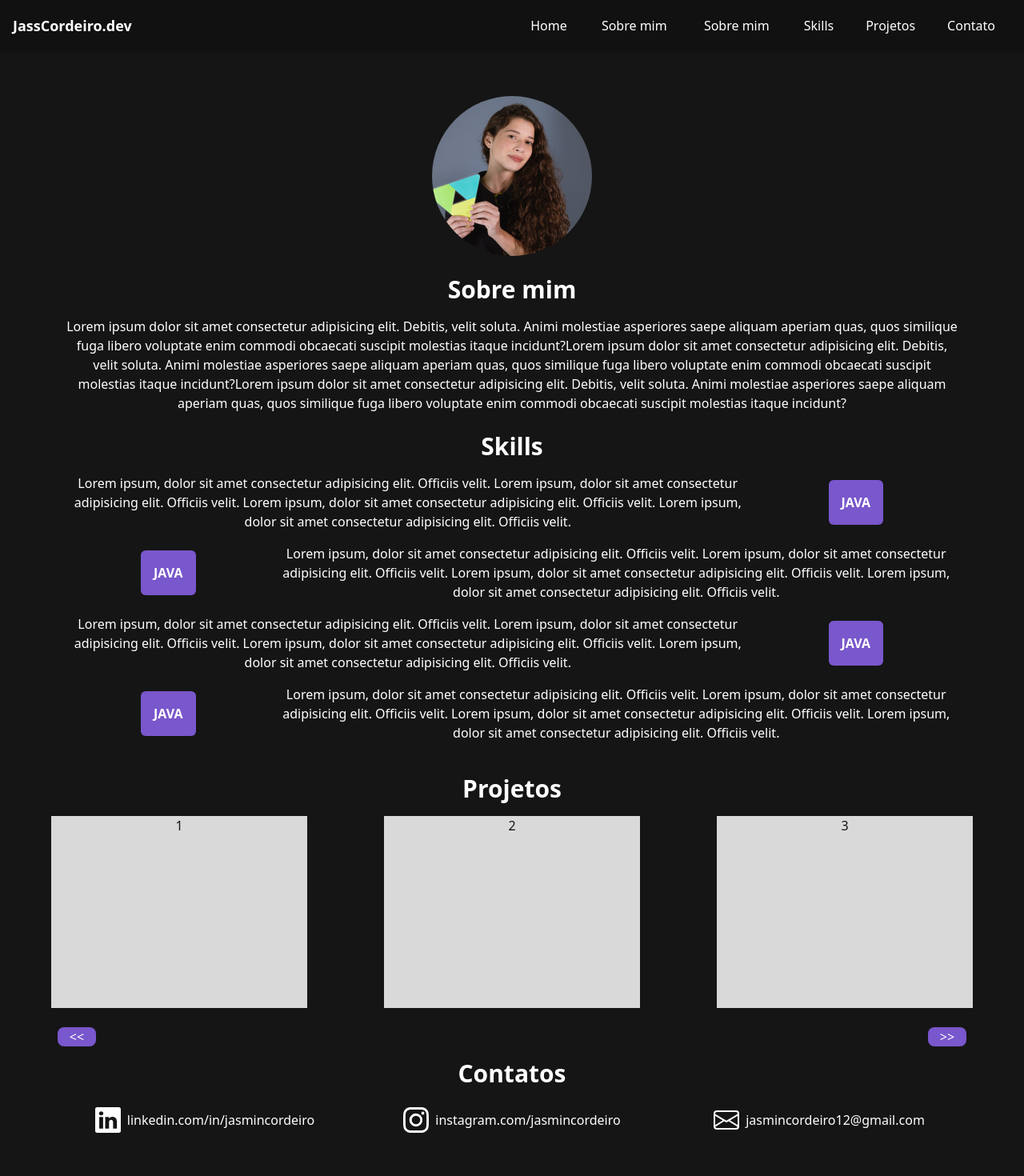
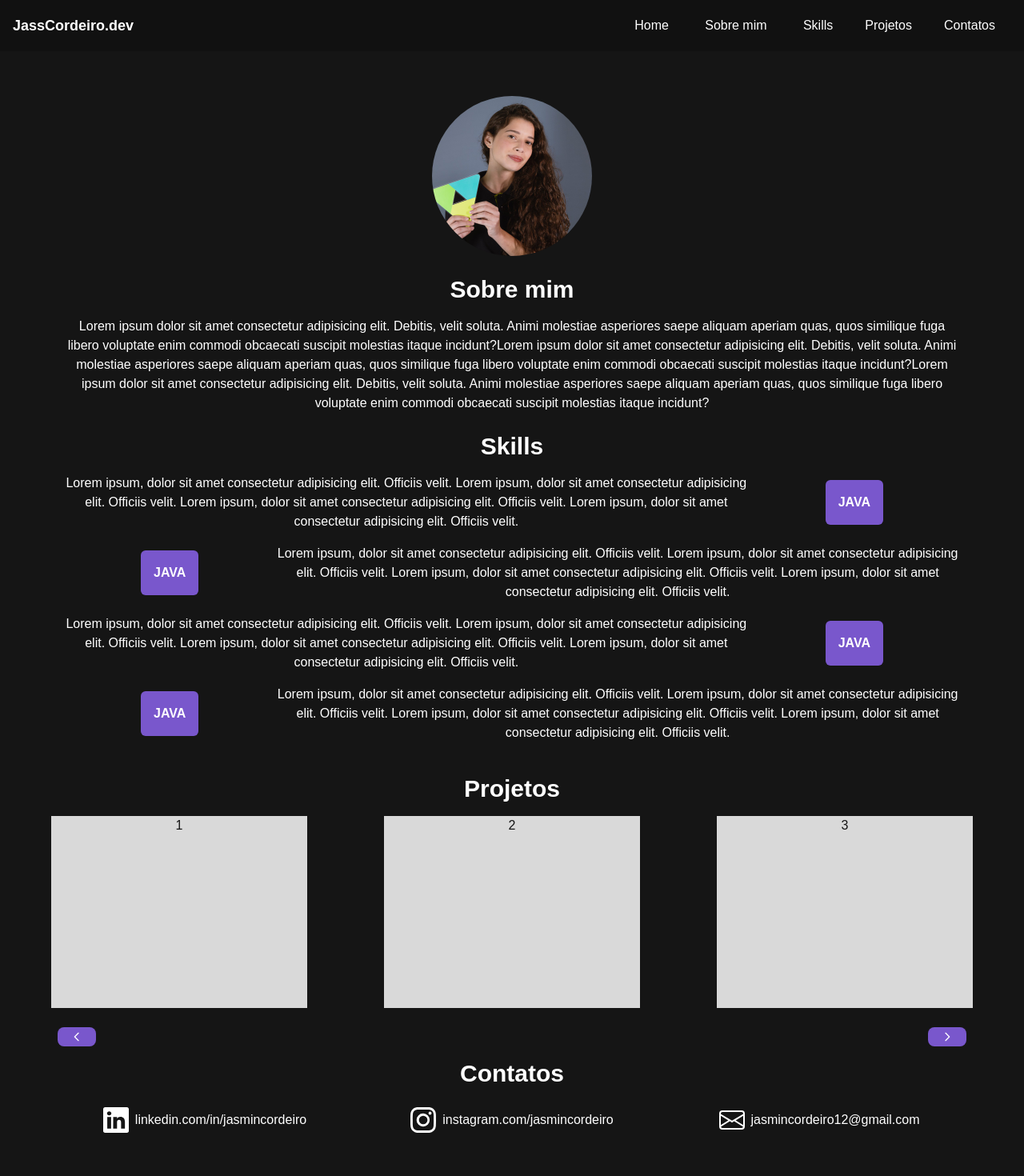
Before and after one commit to JasminCordeiro/PortfolioAngular, an Angular app: page / in a window 1280 px wide. Shown: the top 1470 px of the page at 80% size. Built offline with nearby package versions, Linux system fonts and the light colour scheme.

Commit message:
Some updates

```diff
--- a/src/app/components/carousel/carousel.component.html
+++ b/src/app/components/carousel/carousel.component.html
@@ -1,5 +1,5 @@
-<div class="text-center">
-  <h1 class="text-3xl font-bold">Projetos</h1>
+<div class=" text-center">
+  <h1 id="projetos"class="text-3xl font-bold">Projetos</h1>
 
   <!-- Conteúdo do carrossel -->
   <div class="flex flex-col md:flex-row mt-4 justify-between items-center">
@@ -31,7 +31,17 @@
 
   <!-- Botões de navegação -->
   <div class="flex justify-between items-center mt-4">
-    <button #prevButton class="flex justify-center items-center w-12 h-6 bg-mypurple text-white rounded-lg m-2"><<</button>
-    <button #nextButton class="flex justify-center items-center w-12 h-6 bg-mypurple text-white rounded-lg m-2">>></button>
+    <button #prevButton class="flex justify-center items-center w-12 h-6 bg-mypurple text-white rounded-lg m-2">
+      <svg xmlns="http://www.w3.org/2000/svg" fill="none" viewBox="0 0 24 24" stroke="currentColor" class="w-4 h-4">
+        <path stroke-linecap="round" stroke-linejoin="round" stroke-width="2" d="M15 19l-7-7 7-7" />
+      </svg>
+    </button>
+
+    <button #nextButton class="flex justify-center items-center w-12 h-6 bg-mypurple text-white rounded-lg m-2">
+      <svg xmlns="http://www.w3.org/2000/svg" fill="none" viewBox="0 0 24 24" stroke="currentColor" class="w-4 h-4">
+        <path stroke-linecap="round" stroke-linejoin="round" stroke-width="2" d="M9 5l7 7-7 7" />
+      </svg>
+    </button>
+
   </div>
 </div>
--- a/src/app/components/header/header.component.html
+++ b/src/app/components/header/header.component.html
@@ -1,4 +1,4 @@
-<header class="flex items-center justify-between bg-myblackone px-4 py-2 text-white">
+<header id="home" class="flex items-center justify-between bg-myblackone px-4 py-2 text-white">
   <div class="flex items-center">
     <div>
       <h3 class="logo mr-4 font-bold text-lg">JassCordeiro.dev</h3>
@@ -7,12 +7,11 @@
 
   <nav class="hidden md:flex items-center "> <!-- Hide on small screens -->
     <ul class="flex justify-center">
-      <li class="wt-28 h-12 flex justify-center items-center nav-item hover:bg-mypurple rounded-lg cursor-pointer"><a class="w-full h-full flex justify-center items-center">Home</a></li>
-      <li class="w-32 h-12 flex justify-center items-center nav-item hover:bg-mypurple rounded-lg cursor-pointer"><a class="w-full h-full flex justify-center items-center">Sobre mim</a></li>
-      <li class="w-32 h-12 flex justify-center items-center nav-item hover:bg-mypurple rounded-lg cursor-pointer"><a class="w-full h-full flex justify-center items-center">Sobre mim</a></li>
-      <li class="wt-28 h-12 flex justify-center items-center nav-item hover:bg-mypurple rounded-lg cursor-pointer"><a class="w-full h-full flex justify-center items-center">Skills</a></li>
-      <li class="wt-28 h-12 flex justify-center items-center nav-item hover:bg-mypurple rounded-lg cursor-pointer"><a class="w-full h-full flex justify-center items-center">Projetos</a></li>
-      <li class="wt-28 h-12 flex justify-center items-center nav-item hover:bg-mypurple rounded-lg cursor-pointer"><a class="w-full h-full flex justify-center items-center">Contato</a></li>
+      <li class="wt-28 h-12 flex justify-center items-center nav-item hover:bg-mypurple rounded-lg cursor-pointer"><a href="#home" class="w-full h-full flex justify-center items-center">Home</a></li>
+      <li class="w-32 h-12 flex justify-center items-center nav-item hover:bg-mypurple rounded-lg cursor-pointer"><a href="#sobreMim" class="w-full h-full flex justify-center items-center">Sobre mim</a></li>
+      <li class="wt-28 h-12 flex justify-center items-center nav-item hover:bg-mypurple rounded-lg cursor-pointer"><a href="#skills" class="w-full h-full flex justify-center items-center">Skills</a></li>
+      <li class="wt-28 h-12 flex justify-center items-center nav-item hover:bg-mypurple rounded-lg cursor-pointer"><a href="#projetos" class="w-full h-full flex justify-center items-center">Projetos</a></li>
+      <li class="wt-28 h-12 flex justify-center items-center nav-item hover:bg-mypurple rounded-lg cursor-pointer"><a href="#contatos" class="w-full h-full flex justify-center items-center">Contatos</a></li>
     </ul>
   </nav>
 
@@ -30,11 +29,11 @@
     <div class="fixed inset-0 z-50  bg-opacity-75 flex justify-center items-center text-center">
       <div class="bg-mybg rounded-lg p-4 border">
         <ul class="flex flex-col">
-          <li class="nav-item hover:bg-mypurple rounded-lg cursor-pointer mb-2"><a href="">Home</a></li>
-          <li class="nav-item hover:bg-mypurple rounded-lg cursor-pointer mb-2"><a href="">Sobre mim</a></li>
-          <li class="nav-item hover:bg-mypurple rounded-lg cursor-pointer mb-2"><a href="">Skills</a></li>
-          <li class="nav-item hover:bg-mypurple rounded-lg cursor-pointer mb-2"><a href="">Projetos</a></li>
-          <li class="nav-item hover:bg-mypurple rounded-lg cursor-pointer mb-2"><a href="">Contatos</a></li>
+          <li class="nav-item hover:bg-mypurple rounded-lg cursor-pointer mb-2"><a href="#">Home</a></li>
+          <li class="nav-item hover:bg-mypurple rounded-lg cursor-pointer mb-2"><a href="#sobreMim">Sobre mim</a></li>
+          <li class="nav-item hover:bg-mypurple rounded-lg cursor-pointer mb-2"><a href="#skills">Skills</a></li>
+          <li class="nav-item hover:bg-mypurple rounded-lg cursor-pointer mb-2"><a href="#projetos">Projetos</a></li>
+          <li class="nav-item hover:bg-mypurple rounded-lg cursor-pointer mb-2"><a href="#contatos">Contatos</a></li>
       </ul>
     </div>
   </div>
--- a/src/app/components/header/header.component.ts
+++ b/src/app/components/header/header.component.ts
@@ -14,13 +14,24 @@ export class HeaderComponent implements OnInit{
   mobileMenuActive = false;
     constructor(){}
 
-    ngOnInit(): void {}
+    ngOnInit(): void {
+      // Adiciona um evento de clique a todos os itens do menu
+      document.querySelectorAll('.nav-item').forEach(item => {
+        item.addEventListener('click', () => {
+          // Fecha o menu ao clicar em um item
+          this.closeMobileMenu();
+        });
+      });
+    }
 
     toggleMobileMenu(): void {
       console.log('Menu toggled');
       this.mobileMenuVisible = !this.mobileMenuVisible;
       this.mobileMenuActive = this.mobileMenuVisible;
-
+    }
+    closeMobileMenu(): void {
+      this.mobileMenuVisible = false;
+      this.mobileMenuActive = false;
     }
 
 }
--- a/src/app/components/home/home.component.html
+++ b/src/app/components/home/home.component.html
@@ -3,13 +3,13 @@
   <div class="mt-6 ">
     <section class="flex justify-center items-center">
 
-    <img Src="./assets/profile.jpeg" class=" object-contain rounded-full" alt="Imagem" width="200" >
+    <img id="sobreMim" Src="./assets/profile.jpeg" class=" object-contain rounded-full" alt="Imagem" width="200" >
 
   </section>
 
   <div class="flex justify-center items-center  md:mt-6">
     <div class="text-center ">
-        <h1 class="text-3xl font-bold">Sobre mim</h1>
+        <h1  class="text-3xl font-bold">Sobre mim</h1>
         <p class="p-4">Lorem ipsum dolor sit amet consectetur adipisicing elit. Debitis, velit soluta. Animi molestiae asperiores saepe aliquam aperiam quas, quos similique fuga libero voluptate enim commodi obcaecati suscipit molestias itaque incidunt?Lorem ipsum dolor sit amet consectetur adipisicing elit. Debitis, velit soluta. Animi molestiae asperiores saepe aliquam aperiam quas, quos similique fuga libero voluptate enim commodi obcaecati suscipit molestias itaque incidunt?Lorem ipsum dolor sit amet consectetur adipisicing elit. Debitis, velit soluta. Animi molestiae asperiores saepe aliquam aperiam quas, quos similique fuga libero voluptate enim commodi obcaecati suscipit molestias itaque incidunt?</p>
     </div>
   </div>
@@ -18,7 +18,7 @@
   <div class="">
     <div class="flex items-center justify-center ">
       <div class="text-center">
-        <h1 class="text-3xl font-bold ">Skills</h1>
+        <h1 id="skills" class="text-3xl font-bold ">Skills</h1>
         <div class="p-4">
           <div class="mb-4 flex flex-col sm:flex-col md:flex-row"> <!-- Usar flex-col para dispositivos móveis -->
             <div class="java md:flex md:items-center  ">
@@ -52,7 +52,7 @@
 
 
   <app-carousel></app-carousel>
-  <h1 class="flex justify-center text-3xl font-bold">Contatos</h1>
+  <h1 id="contatos" class="flex justify-center text-3xl font-bold">Contatos</h1>
 
 <div class="contacts flex flex-col md:flex-row justify-between ">
 
--- a/src/styles.scss
+++ b/src/styles.scss
@@ -4,4 +4,5 @@
 @import url('https://fonts.googleapis.com/css2?family=Roboto:ital,wght@0,100;0,300;0,400;0,500;0,700;0,900;1,100;1,300;1,400;1,500;1,700;1,900&display=swap');
 *{
   color: white;
+  font-family: 'font-custom', sans-serif;
 }
--- a/tailwind.config.js
+++ b/tailwind.config.js
@@ -14,6 +14,10 @@ module.exports = {
       'mywhite': '#ffffff',
 
 
+    },
+    fontFamily:{
+      'sans': ['Roboto', 'sans-serif'],
+      'custom': ['MyCustomFont', 'sans-serif'],
     }
   },
   variants: {},
```
